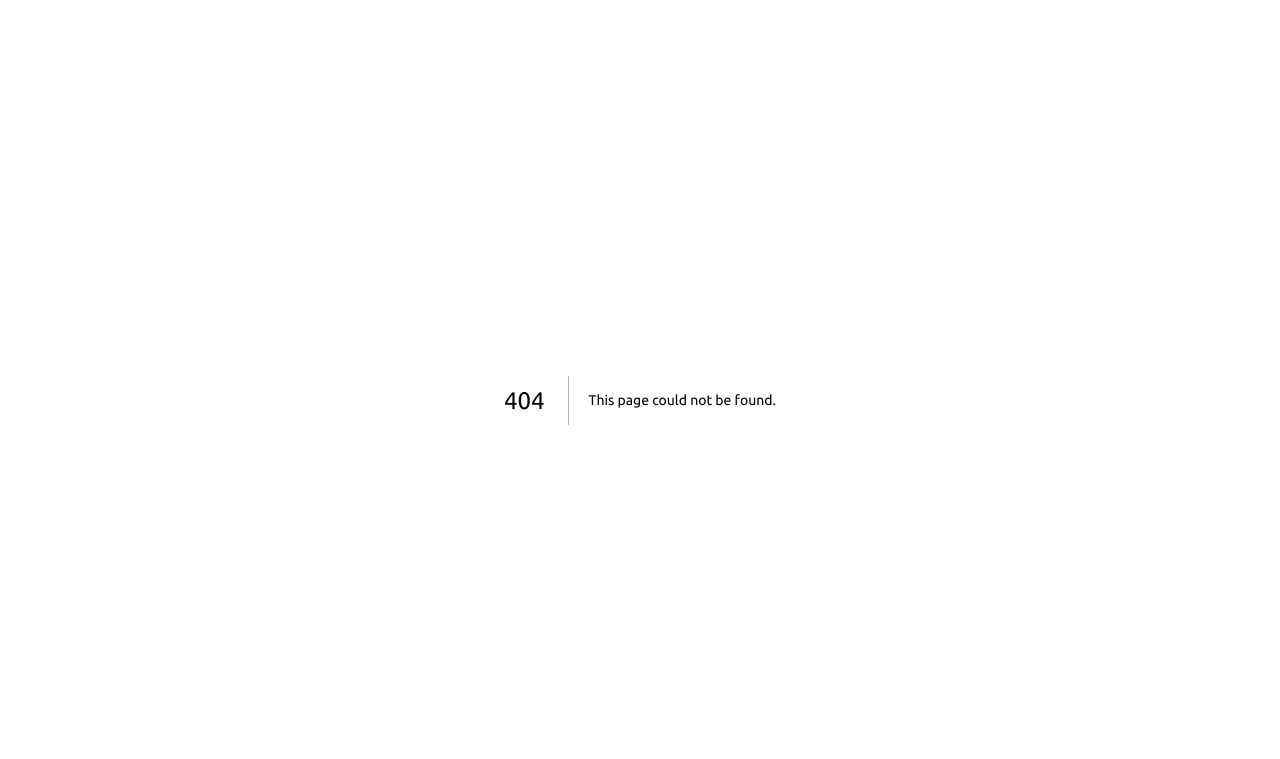
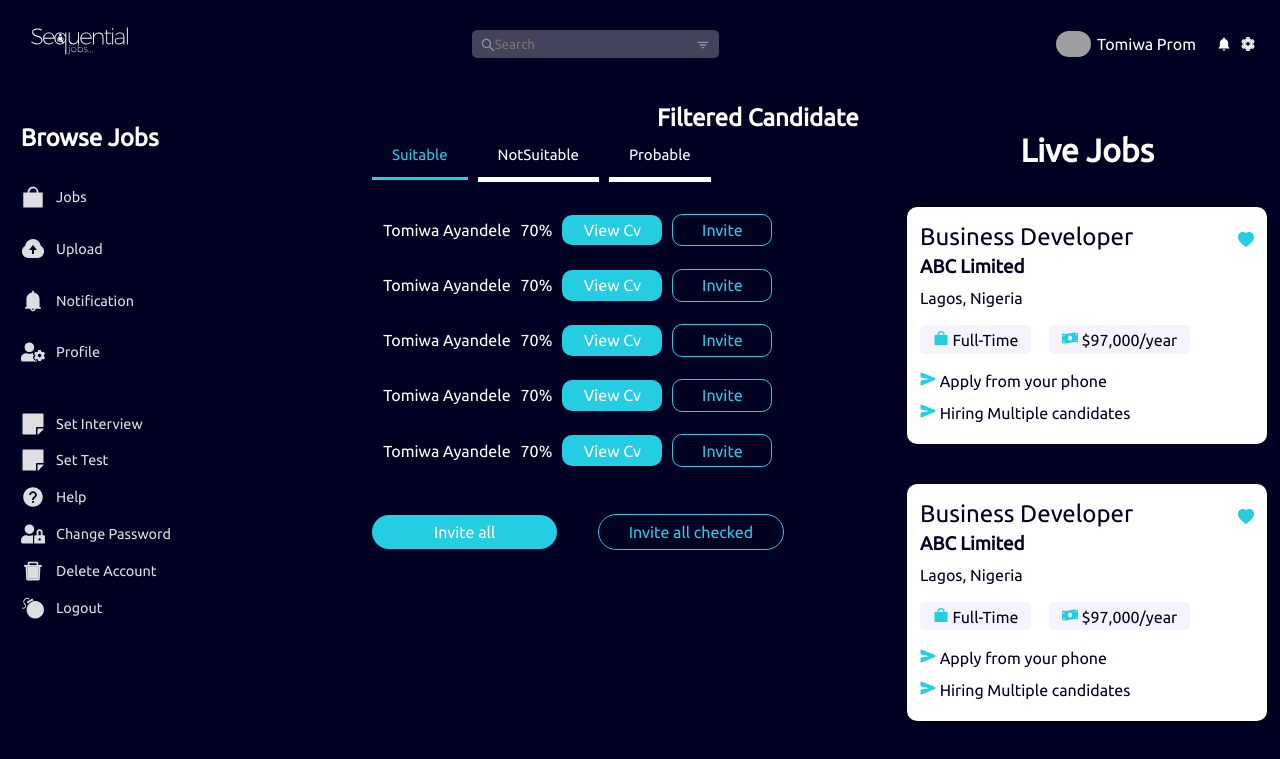
Before and after one commit to Tomation-Solution/sequential-job, a Next.js app: page /jobs/view-filter-candidate in a window 1280 px wide. Before the commit this address had no page. Shown: the top 759 px of the page. Built offline with nearby package versions, Linux system fonts and the light colour scheme; grey boxes are pictures that could not be loaded.

Commit message:
updated button designs and added new pages

```diff
--- /dev/null
+++ b/pages/jobs/view-filter-candidate.tsx
@@ -0,0 +1,40 @@
+import { NextPage } from 'next'
+import React from 'react'
+import LiveJobWithOtherContentLayout from '../../layout/LiveJobWithOtherContentLayout/LiveJobWithOtherContentLayout'
+import Box from '../../shared/Box/Box'
+import Button from '../../shared/Button/Button'
+import FilterCandidateContainer from '../../shared/FilterCandidateContainer/FilterCandidateContainer'
+import FilterCandidateRow from '../../shared/FilterCandidateRow/FilterCandidateRow'
+import TabsComp from '../../shared/Tabs/Tabs'
+
+export const ViewFilterCandidate:NextPage = () => {
+  return (
+    <LiveJobWithOtherContentLayout
+        header='Filtered Candidate'
+    >
+        <TabsComp
+            data={[
+                {
+                    'key':'Suitable',
+                    'label':'Suitable',
+                    'template':<FilterCandidateContainer/>
+                },
+                {
+                    'key':'Not Suitable',
+                    'label':'NotSuitable',
+                    'template':<FilterCandidateContainer/>
+                },
+                {
+                    'key':'Probable',
+                    'label':'Probable',
+                    'template':<FilterCandidateContainer/>
+                },
+            ]}
+        />
+
+    </LiveJobWithOtherContentLayout>
+  )
+}
+
+
+export default ViewFilterCandidate
--- a/shared/Button/Button.style.tsx
+++ b/shared/Button/Button.style.tsx
@@ -22,7 +22,12 @@ export const StyledButton = styled('button',{
             'whiteBtn':{
                 'backgroundColor':'$white',
                 color:'$thickBlue'
-            }
+            },
+            'lightBlueOutline':{
+                'backgroundColor':'$thickBlue',
+                'color':'$lightBlue',
+                'border':'1px solid $lightBlue'
+            },
         }
     },
     defaultVariants:{
--- /dev/null
+++ b/shared/FilterCandidateContainer/FilterCandidateContainer.tsx
@@ -0,0 +1,35 @@
+import React from 'react'
+import Box from '../Box/Box'
+import Button from '../Button/Button'
+import FilterCandidateRow from '../FilterCandidateRow/FilterCandidateRow'
+
+const btnStyle ={'width':'45%','borderRadius':'999px','paddingTop':'.5rem','paddingBottom':'.5rem'}
+const FilterCandidateContainer = () => {
+  return (
+<Box css={{
+                        'color':'$white',
+                        '@bp2':{
+                     'maxWidth':'800px'
+                    }}}>
+
+                      {[...new Array(5)].map((data,index)=>(
+                          <FilterCandidateRow key={index}/>
+                      ))}
+
+                      <br />
+                      <br />
+                      <Box css={{'display':'flex','alignItems':'center','justifyContent':'space-between',}}>
+                        <Button css={btnStyle}>
+                        Invite all
+                        </Button>
+
+                        <Button color={'lightBlueOutline'} css={btnStyle}>
+                        Invite all checked
+                        </Button>
+                      </Box>
+                    </Box>
+  )
+}
+
+
+export default FilterCandidateContainer
--- /dev/null
+++ b/shared/FilterCandidateRow/FilterCandidateRow.tsx
@@ -0,0 +1,30 @@
+import React from 'react'
+import Box from '../Box/Box'
+import Button from '../Button/Button'
+
+const FilterCandidateRow = () => {
+  return (
+    <Box
+        css={{
+
+            'display':'grid',
+            'gridTemplateColumns':'repeat(2,1fr)',
+            'padding':'.7rem','gap':'10px',
+            'border':'1px solid $lightBlue','borderRadius':'10px','justifyItems':'center',
+            '@bp2':{
+                'display':'flex','alignItems':'center','justifyContent':'space-between',
+                'border':'none'
+            },
+        }}
+    >
+
+<p>Tomiwa Ayandele</p>
+        <p>70%</p>
+        <Button css={{'padding':'.4rem 1rem','width':'100px'}}>View Cv</Button>
+        <Button color={'lightBlueOutline'} css={{'padding':'.4rem 1rem','width':'100px'}}>Invite</Button>
+    </Box>
+  )
+}
+
+
+export default FilterCandidateRow
```
Also changed, not shown: pages/panelist/candidates.tsx (added, +33 -0 lines), pages/panelist/index.tsx (added, +34 -0 lines), shared/ListOfScheduledCandidate/ListOfScheduledCandidate.tsx (added, +42 -0 lines), shared/ScheduledCandidate/ScheduledCandidate.tsx (added, +32 -0 lines).
